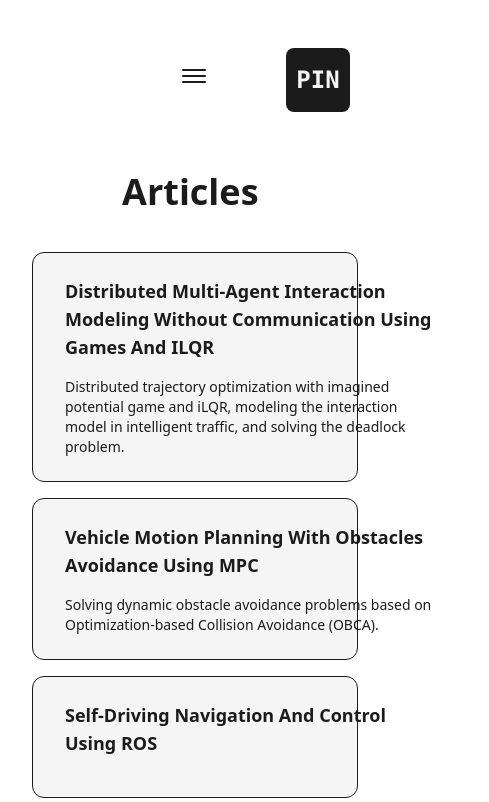
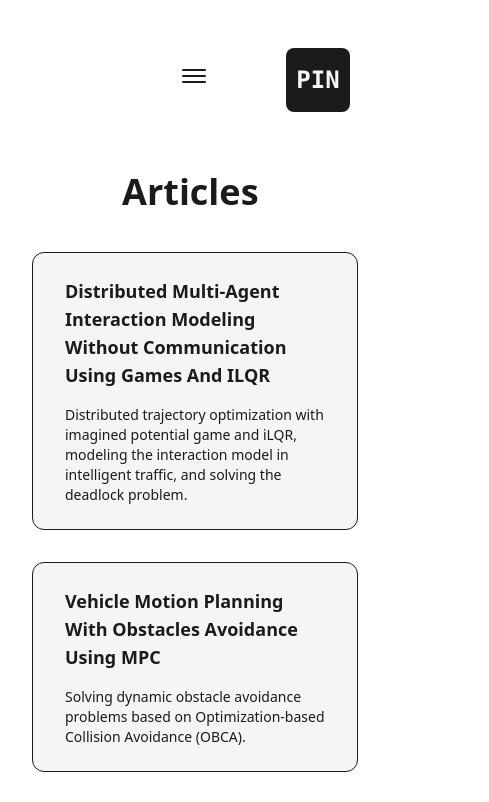
Before and after one commit to tg623623nana/tg623623nana.github.io, a Next.js app: page /articles in a window 390 px wide. Shown: the top 802 px of the page, 489 px wide, since content can reach past the window. Built offline with nearby package versions, Linux system fonts and the light colour scheme.

Commit message:
feat:last try

```diff
--- a/src/app/components/NavBar.js
+++ b/src/app/components/NavBar.js
@@ -82,7 +82,7 @@ const NavBar = () => {
 
                 <button
                 onClick={() => setMode(mode === "light" ? "dark" : "light")}
-                className={`ml-6 flex items-center justify-center rounded-full p-1
+                className={`ml-6 max-w-[6vw] flex items-center justify-center rounded-full p-1
                 ${mode === "light" ? "bg-dark text-light" : "bg-light text-dark"}`}
                 >
                 {
--- a/src/pages/articles.js
+++ b/src/pages/articles.js
@@ -14,9 +14,10 @@ const MovingImg = ({title, img, link, summary}) => {
 
   return (
     <Link href={link}>
-        <div className='grid grid-cols-8 gap-16'>
+        <div className='grid grid-cols-8 gap-16
+        xl:gap-x-16 lg:gap-x-6 md:gap-y-10 sm:gap-x-0'>
 
-          <div className='col-span-6 px-6 dark:text-light lg:col-span-8 md:mr-8 '>
+          <div className='col-span-6 px-6 dark:text-light lg:col-span-8'>
             <h2 className='capitalize text-2xl mt-8 mb-2 font-semibold hover:underline
             md:text-lg md:mt-0'>{title}</h2>
             <p className='text-sm mt-4 '>{summary}</p>
@@ -100,7 +101,7 @@ const articles = () => {
         </ul>
         <h2 className='font-bold text-4xl w-full text-center my-16 mt-32'>All Articles</h2> */}
 
-        <ul className='px-8'>
+        <ul className='md:flex md:flex-col md:mx-8'>
           <Article
             title="Distributed Multi-agent Interaction Modeling without Communication using Games and iLQR"
             img="/trajOpt_demo1.png"
```
